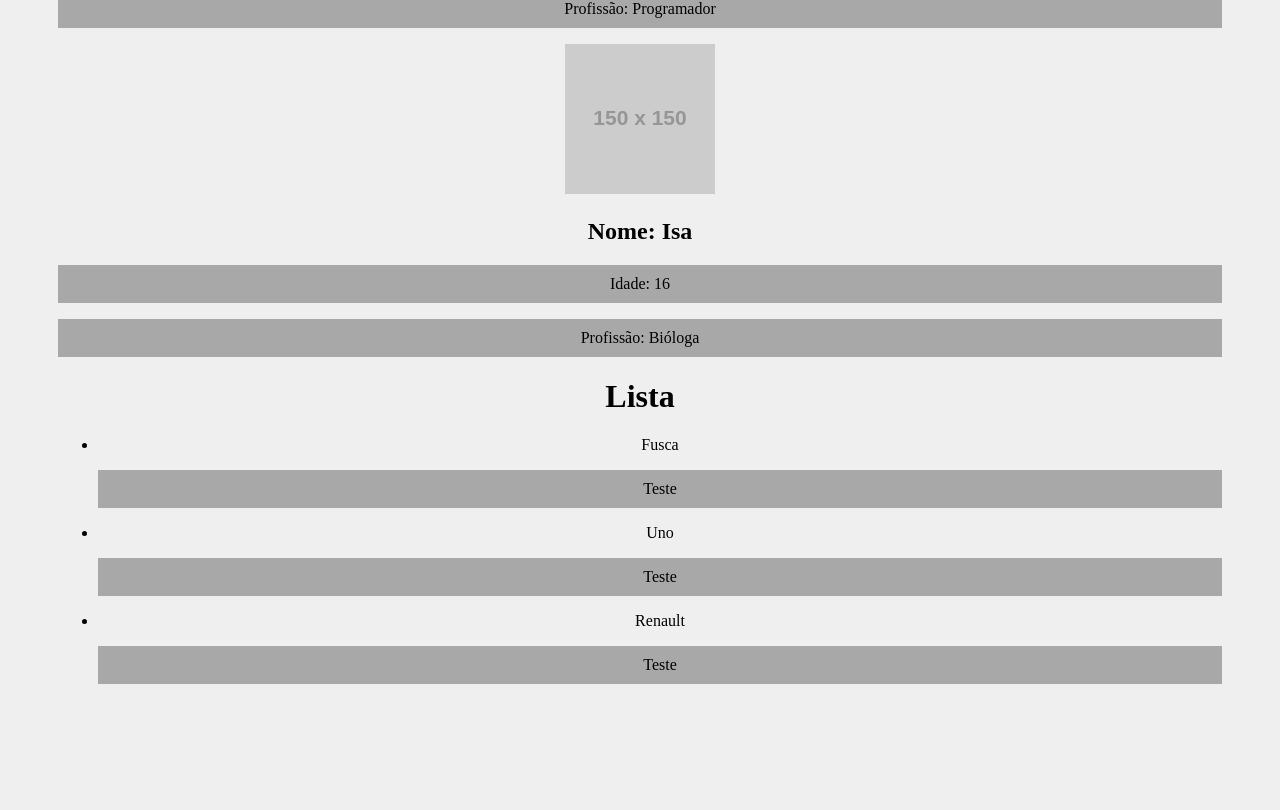
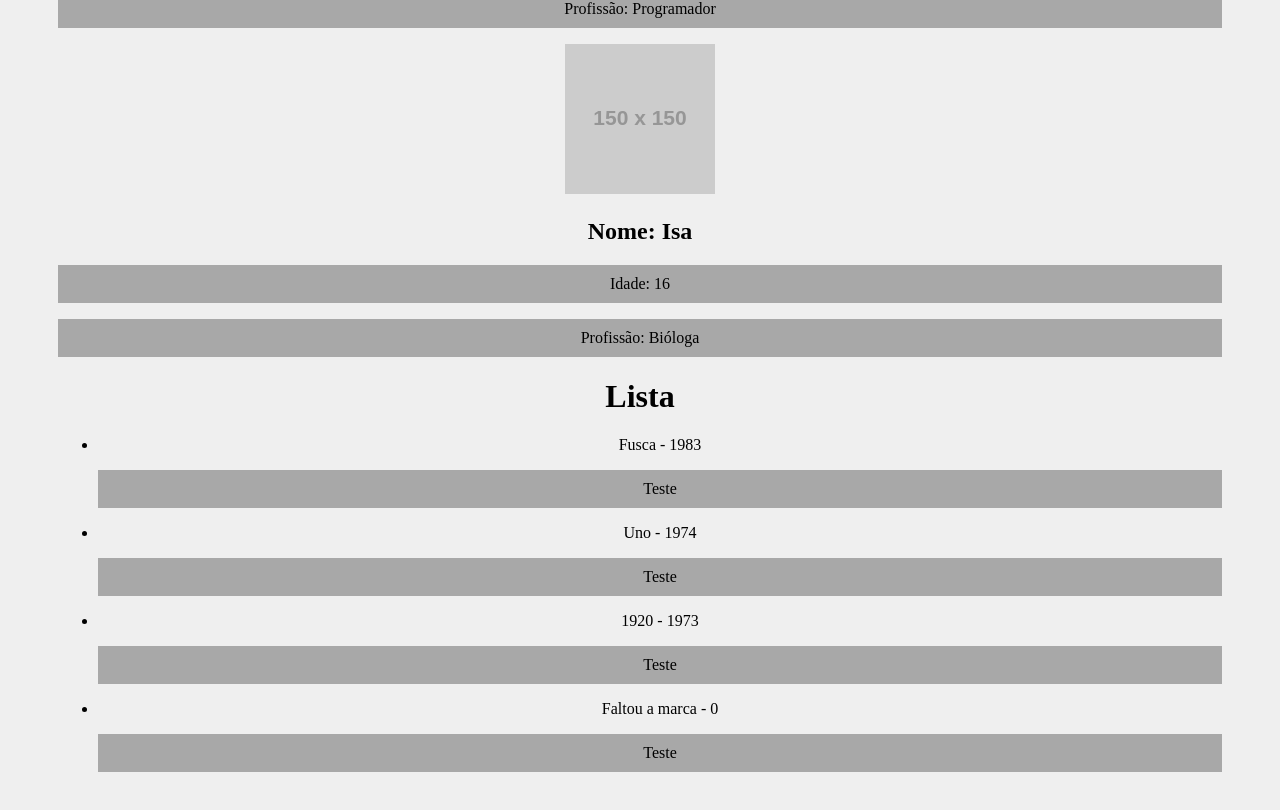
Before and after one commit to leuxtc/ReactJS, a React (Create React App) app in the folder projeto-react/: page / in a window 1280 px wide. Shown: the part 571-1381 px from the top of the page. Before the commit the page ends 1329 px from the top, so only its background shows below. Built offline with nearby package versions, Linux system fonts and the light colour scheme.

Commit message:
Prop Type

```diff
--- a/projeto-react/src/components/Item.js
+++ b/projeto-react/src/components/Item.js
@@ -1,12 +1,22 @@
-// FRAGMENTS
+import PropTypes from 'prop-types'
 
-function Item({marca}) {
+function Item({marca, ano_lancamento}) {
     return (
         <>
-            <li>{marca}</li>
+            <li>{marca} - {ano_lancamento}</li>
             <p>Teste</p>
         </>
     )
 }
 
+Item.propTypes = {
+    marca: PropTypes.string.isRequired,
+    ano_lancamento: PropTypes.number
+}
+
+Item.defaultProps = {
+    marca: 'Faltou a marca',
+    ano_lancamento: 0
+}
+
 export default Item
--- a/projeto-react/src/components/List.js
+++ b/projeto-react/src/components/List.js
@@ -1,5 +1,3 @@
-// FRAGMENTS
-
 import Item from './Item'
 
 function List() {
@@ -7,9 +5,10 @@ function List() {
         <>
             <h1>Lista</h1>
             <ul>
-                <Item marca="Fusca"/>
-                <Item marca="Uno" />
-                <Item marca="Renault"/>
+                <Item marca="Fusca" ano_lancamento={1983}/>
+                <Item marca="Uno" ano_lancamento={1974}/>
+                <Item marca={1920} ano_lancamento="1973"/>
+                <Item/>
             </ul>
         </>
     )
```
